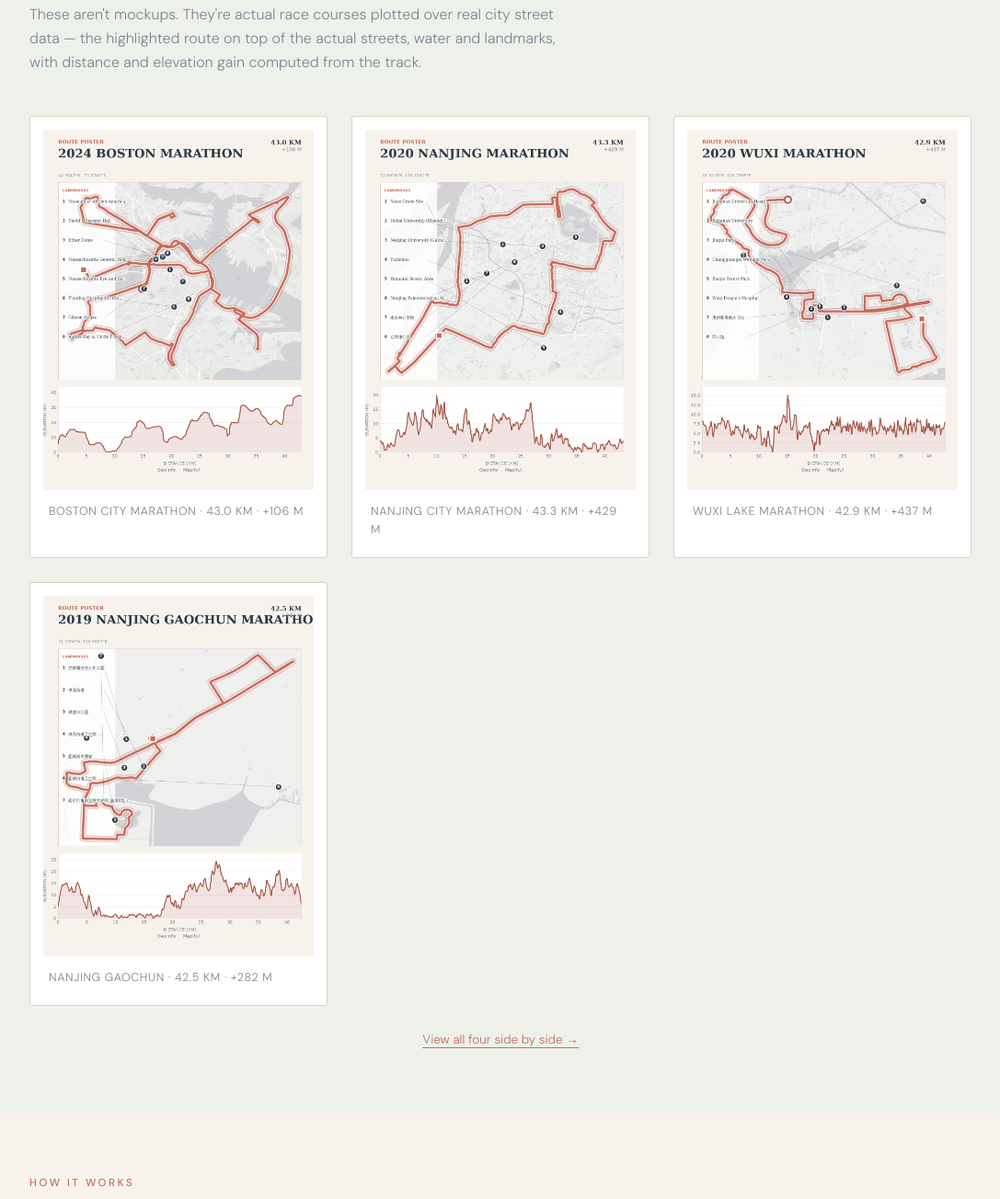
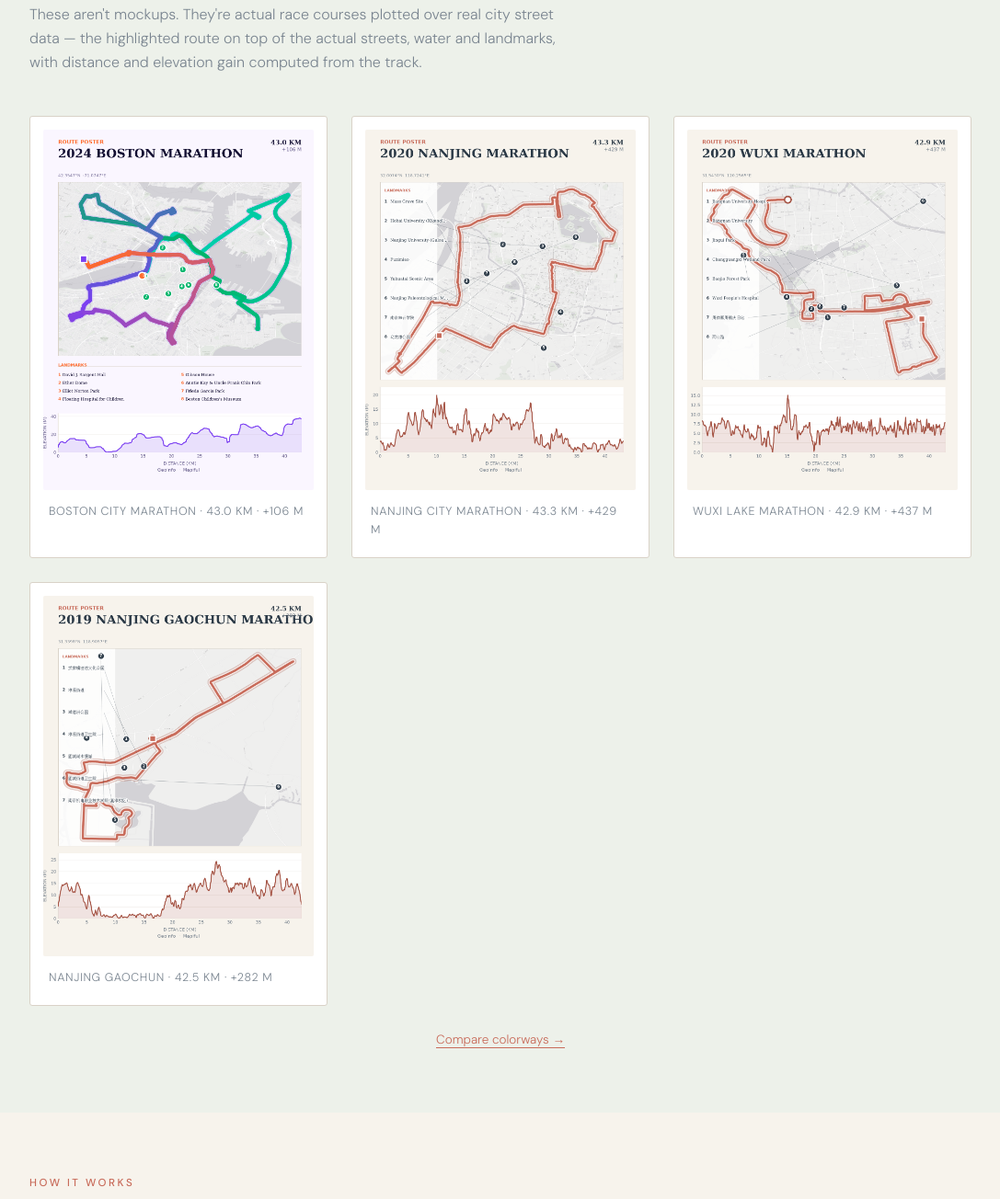
Before and after one commit to markwilkinsjr/geo-info-site, a plain HTML site: page index.html in a window 1280 px wide. Shown: the part 2696-4000 px from the top of the page at 92% size, without its empty margins (96-1183 px from the left). Drawn offline with nearby package versions, Linux system fonts and the light colour scheme.

Commit message:
Vibrant colorway poster (purple/green/orange/turquoise) + colorway comparison

```diff
--- a/index.html
+++ b/index.html
@@ -183,7 +183,7 @@ footer .wrap{display:flex;justify-content:space-between;gap:18px;flex-wrap:wrap}
     <p style="color:var(--sub);max-width:600px;margin-bottom:44px">These aren't mockups. They're actual race courses plotted over real city street data — the highlighted route on top of the actual streets, water and landmarks, with distance and elevation gain computed from the track.</p>
     <div class="samples">
       <div class="sample">
-        <img src="assets/2024-boston-marathon-poster.png" alt="Boston city marathon route poster sample">
+        <img src="assets/boston-marathon-vibrant.png" alt="Boston city marathon route poster sample - vibrant colorway">
         <div class="cap">BOSTON CITY MARATHON &middot; 43.0 KM &middot; +106 M</div>
       </div>
       <div class="sample">
@@ -200,7 +200,7 @@ footer .wrap{display:flex;justify-content:space-between;gap:18px;flex-wrap:wrap}
       </div>
     </div>
     <p style="color:var(--sub);font-size:13.5px;margin-top:26px;text-align:center">
-      <a href="assets/samples-contact-sheet.png" style="color:var(--accent);text-decoration:none;border-bottom:1px solid var(--accent)">View all four side by side &rarr;</a>
+      <a href="assets/colorways-side-by-side.png" style="color:var(--accent);text-decoration:none;border-bottom:1px solid var(--accent)">Compare colorways &rarr;</a>
     </p>
     </div>
   </div>
```
Also changed, not shown: assets/boston-marathon-vibrant.png (added), 1 other file.
